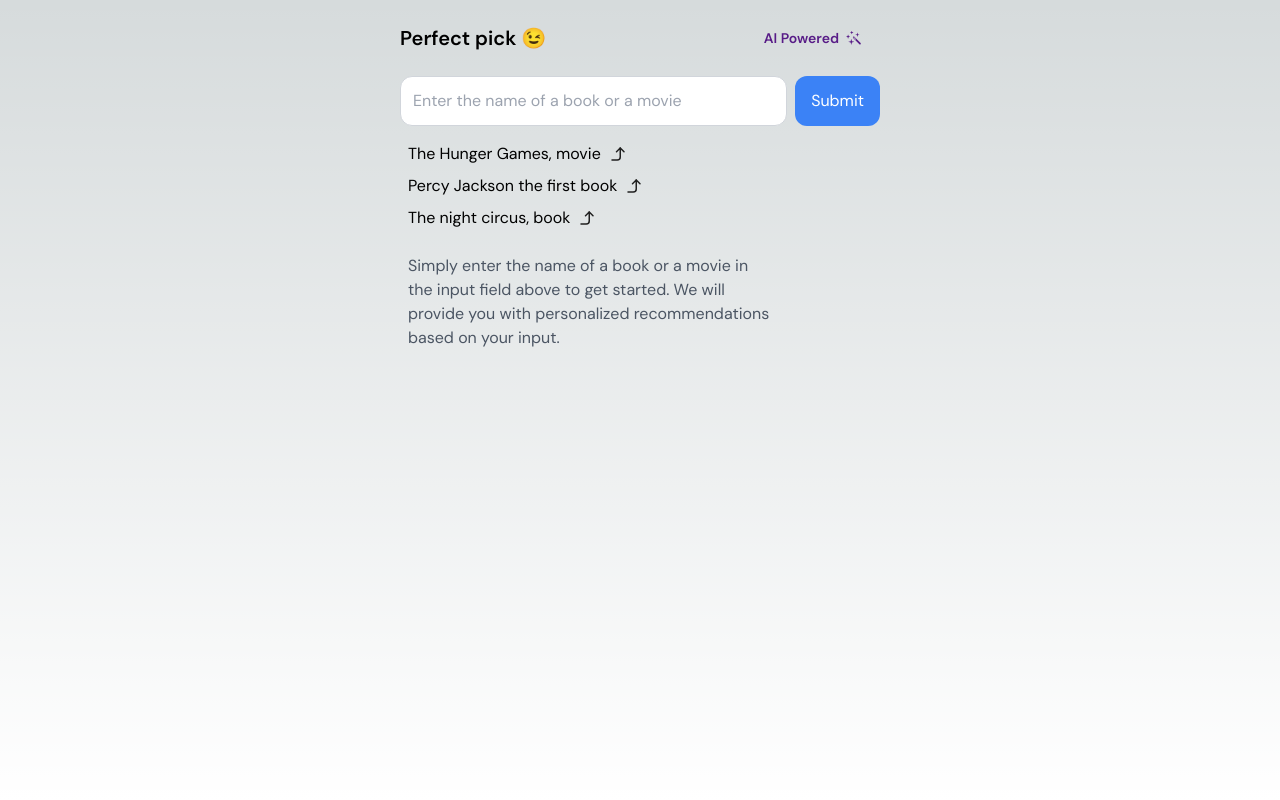
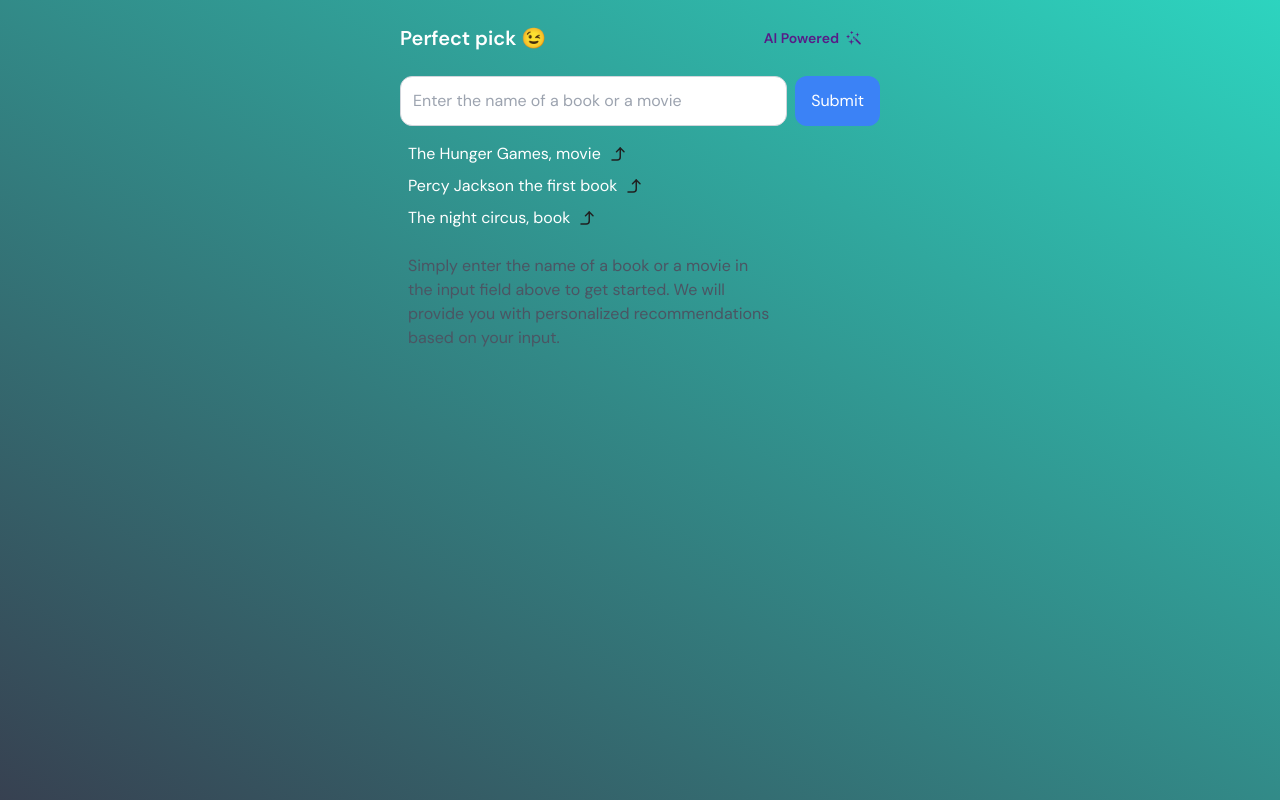
Before and after one commit to tzivigelstein/perfect-pick, a Next.js app: page / in a window 1280 px wide. Built offline with nearby package versions, Linux system fonts and the light colour scheme.

Commit message:
add title, description and new styling

```diff
--- a/app/layout.tsx
+++ b/app/layout.tsx
@@ -6,8 +6,8 @@ const inter = Inter({ subsets: ["latin"] })
 const dmSans = DM_Sans({ subsets: ["latin"] })
 
 export const metadata: Metadata = {
-  title: "Create Next App",
-  description: "Generated by create next app",
+  title: "Perfect pick",
+  description: "Enter a book or movie to get personalized recommendations!",
 }
 
 export default function RootLayout({
@@ -17,7 +17,7 @@ export default function RootLayout({
 }>) {
   return (
     <html lang="en">
-      <body className={`${inter.className} ${dmSans.className}`}>
+      <body className={`${inter.className} ${dmSans.className} bg-gradient-to-bl from-teal-400 to-gray-700 text-white`}>
         <main className="lg:w-2/5 md:w-2/3 sm:w-4/5 w-full mx-auto flex min-h-screen flex-col items-center gap-4 p-4">
           {children}
         </main>
```
